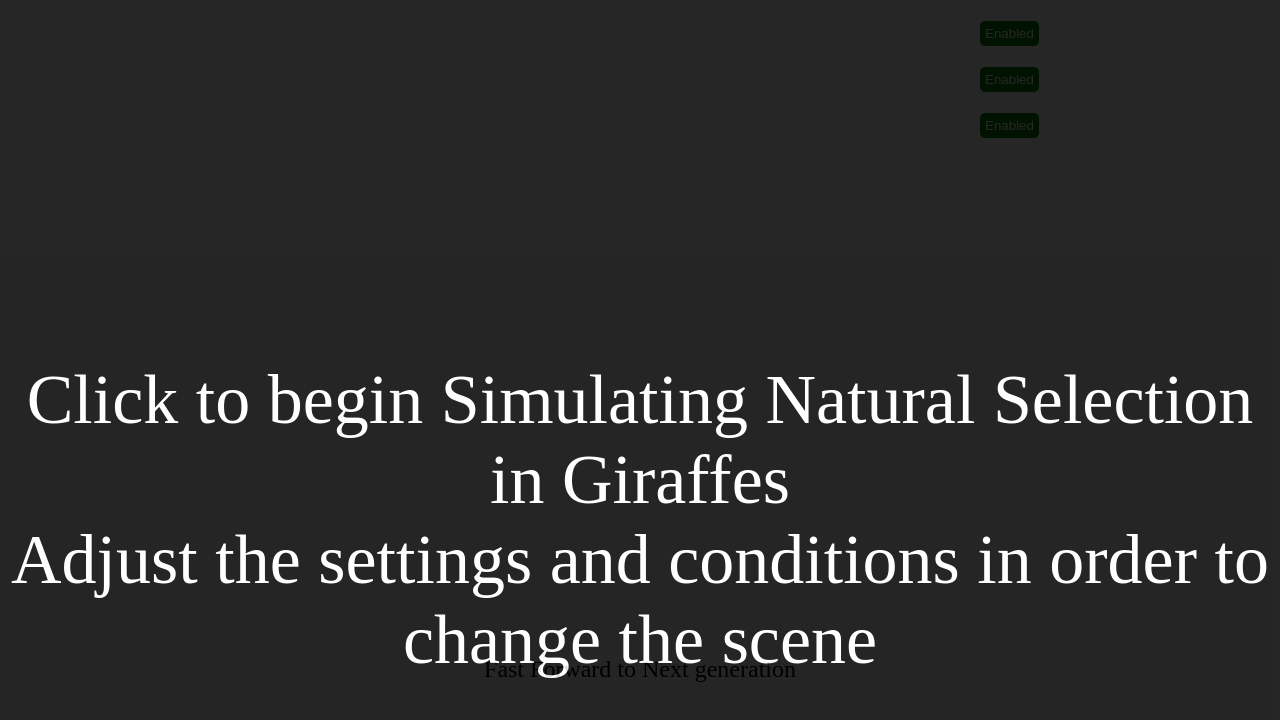
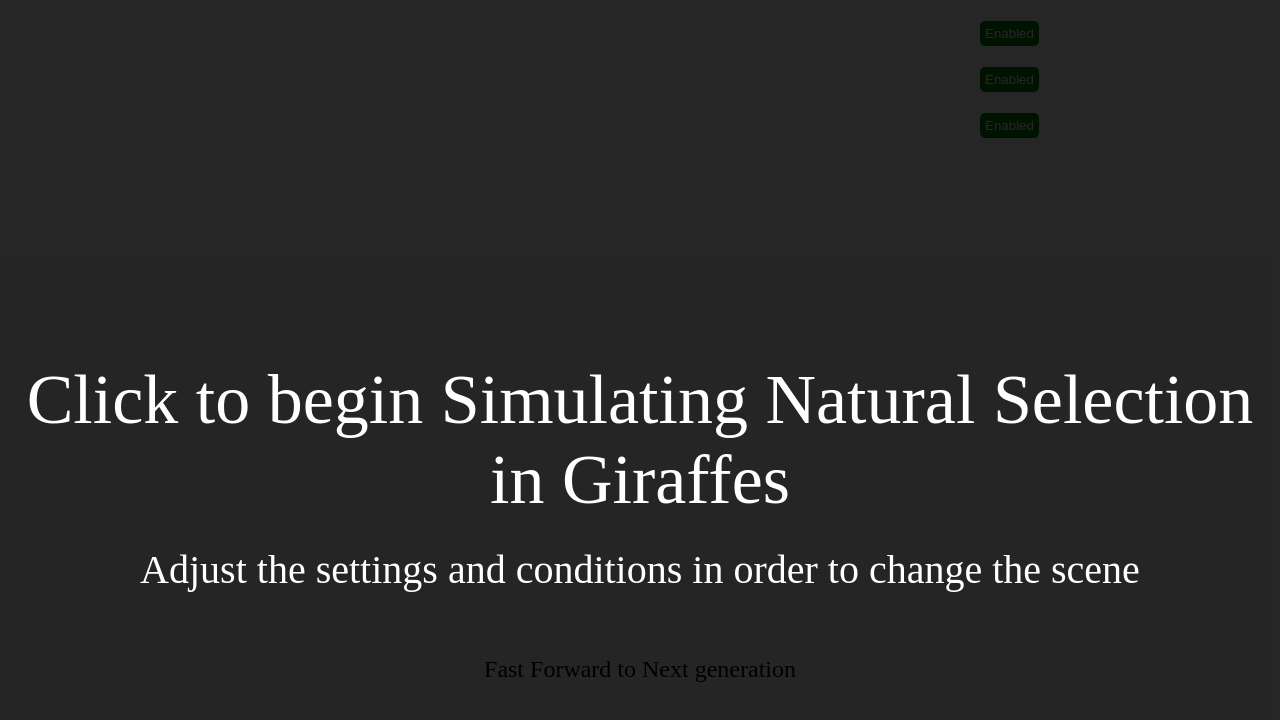
Before and after one commit to defmaxeng/EvolutionSimulator, a plain HTML site: page index.html in a window 1280 px wide. Drawn offline with nearby package versions, Linux system fonts and the light colour scheme.

Commit message:
Update styles.css

```diff
--- a/styles.css
+++ b/styles.css
@@ -27,6 +27,9 @@
       font-size:70px;
       color:white;
       opacity:0.85;
+   }
+   #smaller {
+      font-size:40px;
    }
    button {
       color:white;
```
